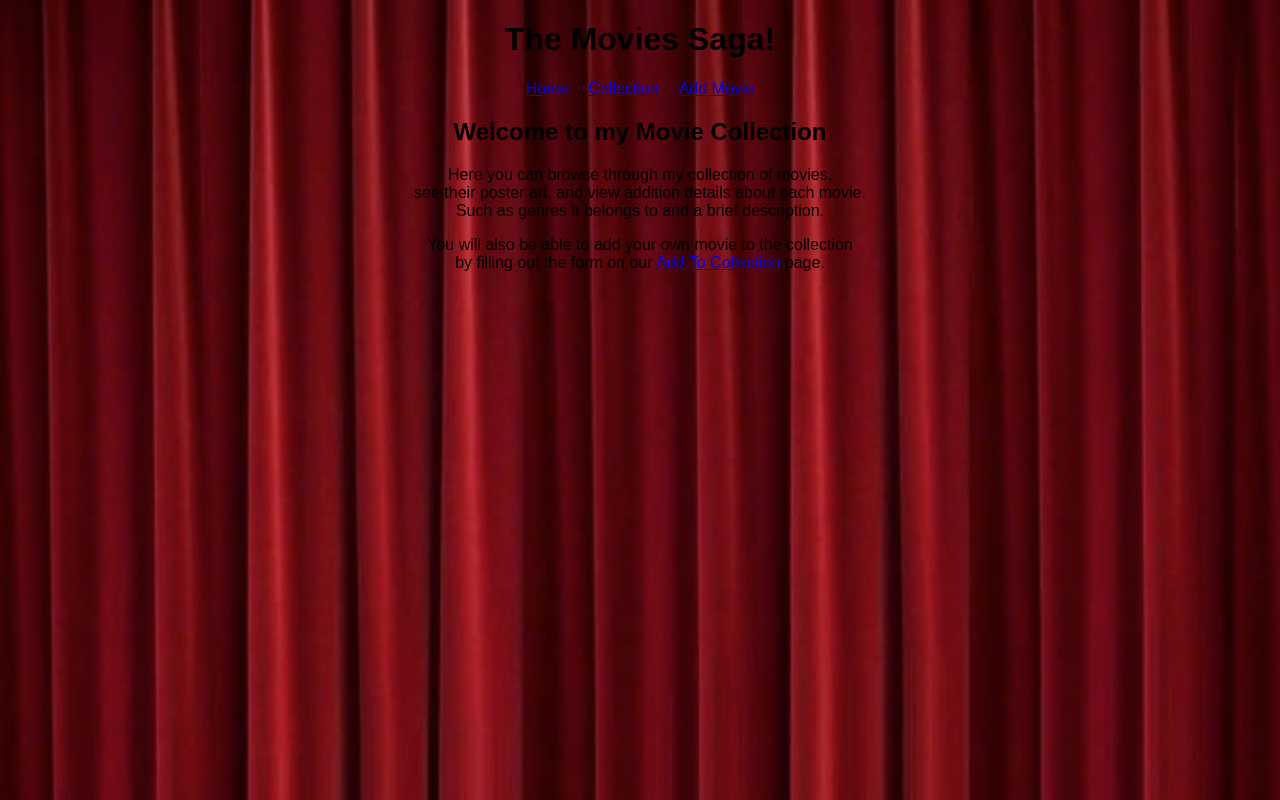
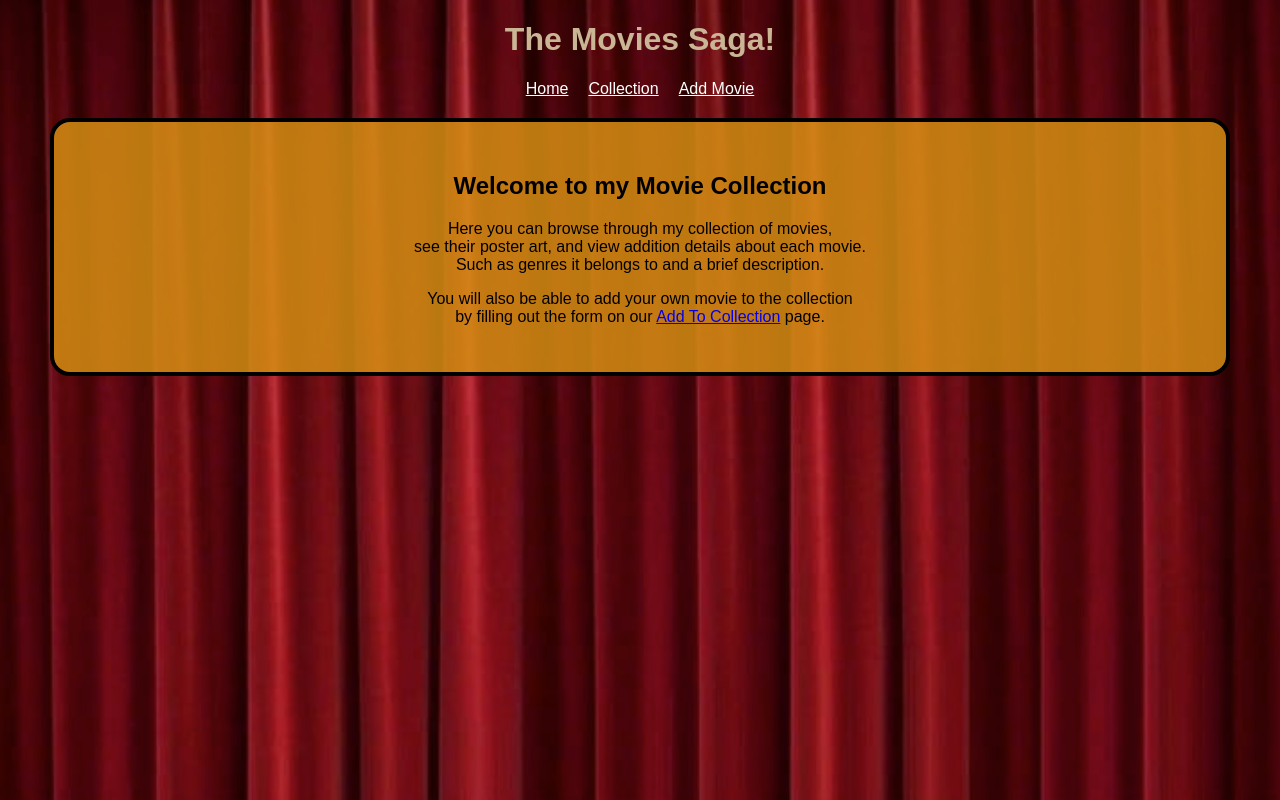
Before and after one commit to GKanwischer/Movie_sagas, a React (Create React App) app: page /movie_form in a window 1280 px wide. Built offline with nearby package versions, Linux system fonts and the light colour scheme.

Commit message:
Styling update

```diff
--- a/src/components/App/App.css
+++ b/src/components/App/App.css
@@ -1,6 +1,10 @@
 .App {
   text-align: center;
 
+}
+h1{
+  color: rgb(202, 182, 148);
+  text-shadow: 3px 3px 3px 3px rgb(73, 72, 72);
 }
 
 
@@ -26,4 +30,5 @@
 
 nav a{
   margin: 10px;
+  color: white;
 }
--- a/src/components/Details/Details.css
+++ b/src/components/Details/Details.css
@@ -0,0 +1,39 @@
+.details-container{
+    background-color: rgba(213, 142, 19, 0.850);
+    margin-top: 20px;
+    margin-bottom: 10px;
+    margin-left: 50px;
+    margin-right: 50px;
+    padding: 30px;
+    border-radius: 20px;
+    border: black solid 4px;
+
+}
+
+.details-container img{
+    height: 450px;
+}
+
+.details-title{
+    color: white;
+    font-size: 3rem;
+}
+
+.movie-details{
+    display: flex;
+    flex-direction: column;
+    align-items: flex-start;
+}
+
+.movie-details h4{
+    margin-top: 2px;
+    margin-bottom: 0px;
+    font-size: 1.5rem;
+
+}
+
+.movie-details p{
+    padding-right: 50px;
+    margin-top: 5px;
+    text-align: left;
+}
--- a/src/components/Details/Details.jsx
+++ b/src/components/Details/Details.jsx
@@ -2,9 +2,11 @@ import { useDispatch, useSelector } from 'react-redux';
 import { useParams } from 'react-router-dom';
 import React, { useEffect } from 'react';
 import { useHistory } from 'react-router-dom';
+import { Grid, Container } from '@material-ui/core'
+import './Details.css';
 
 
-export default function Details(){
+export default function Details() {
     const dispatch = useDispatch();
     let params = useParams();
     const history = useHistory();
@@ -23,19 +25,35 @@ export default function Details(){
         })
     }, [])
 
-    if(selectedMovie.length === 0) return <h2>Invalid Movie ID</h2>;
+    if (selectedMovie.length === 0) return <h2>Invalid Movie ID</h2>;
 
-    return(
+    return (
         <div>
-            <h3>Movie Title: {selectedMovie.title}</h3>
-            <img src={selectedMovie.poster}/>
+            {/* <h3 className="details-title">{selectedMovie.title}</h3>
+            <img src={selectedMovie.poster} />
             <div className='movie-details'>
                 <h4>Genres: {selectedMovie.genre_names}</h4>
                 <h4>Movie Description: {selectedMovie.description}</h4>
             </div>
             <div className='back-btn'>
                 <button onClick={() => history.push('/movies')}>Go Back</button>
-            </div>
+            </div> */}
+
+            <Container className="details-container">
+                <Grid container spacing={4}>
+                    <Grid item sm={6}>
+                        <img src={selectedMovie.poster} />
+                    </Grid>
+                    {/* <Grid item sm={1}></Grid> */}
+                    <Grid item className="movie-details" sm={6}>
+                        <h4>Genres:</h4>
+                        <p>{selectedMovie.genre_names}</p>
+                        <h4>Movie Description:</h4>
+                        <p>{selectedMovie.description}</p>
+                    </Grid>
+                </Grid>
+                <button onClick={() => history.push('/movies')}>Go Back</button>
+            </Container>
 
         </div>
     )
--- a/src/components/Home/Home.css
+++ b/src/components/Home/Home.css
@@ -0,0 +1,10 @@
+.home{
+    background-color: rgba(213, 142, 19, 0.850);
+    margin-top: 20px;
+    margin-bottom: 10px;
+    margin-left: 50px;
+    margin-right: 50px;
+    padding: 30px;
+    border-radius: 20px;
+    border: black solid 4px;
+}
--- a/src/components/Home/Home.jsx
+++ b/src/components/Home/Home.jsx
@@ -4,7 +4,7 @@ import './Home.css';
 export default function Home(){
 
     return(
-        <div>
+        <div className="home">
             <h2> Welcome to my Movie Collection</h2>
             <p>Here you can browse through my collection of movies, <br/>
                 see their poster art, and view addition details about each movie. <br/>
--- a/src/components/MovieList/MovieList.jsx
+++ b/src/components/MovieList/MovieList.jsx
@@ -23,13 +23,13 @@ function MovieList() {
         <main>
             <h1>MovieList</h1>
             <Container className="movies">
-                <Grid container spacing={3}>
+                <Grid container spacing={6}>
                     {movies.map(movie => {
                         return (
                             <Grid item
                                 key={movie.id}
                                 onClick={() => handleMovieClick(movie)}
-                                xs={6} md={4} lg={2}>
+                                xs={6} md={4} lg={3}>
                                     <ListItem movie={movie} />
                             </Grid>
                         );
```
